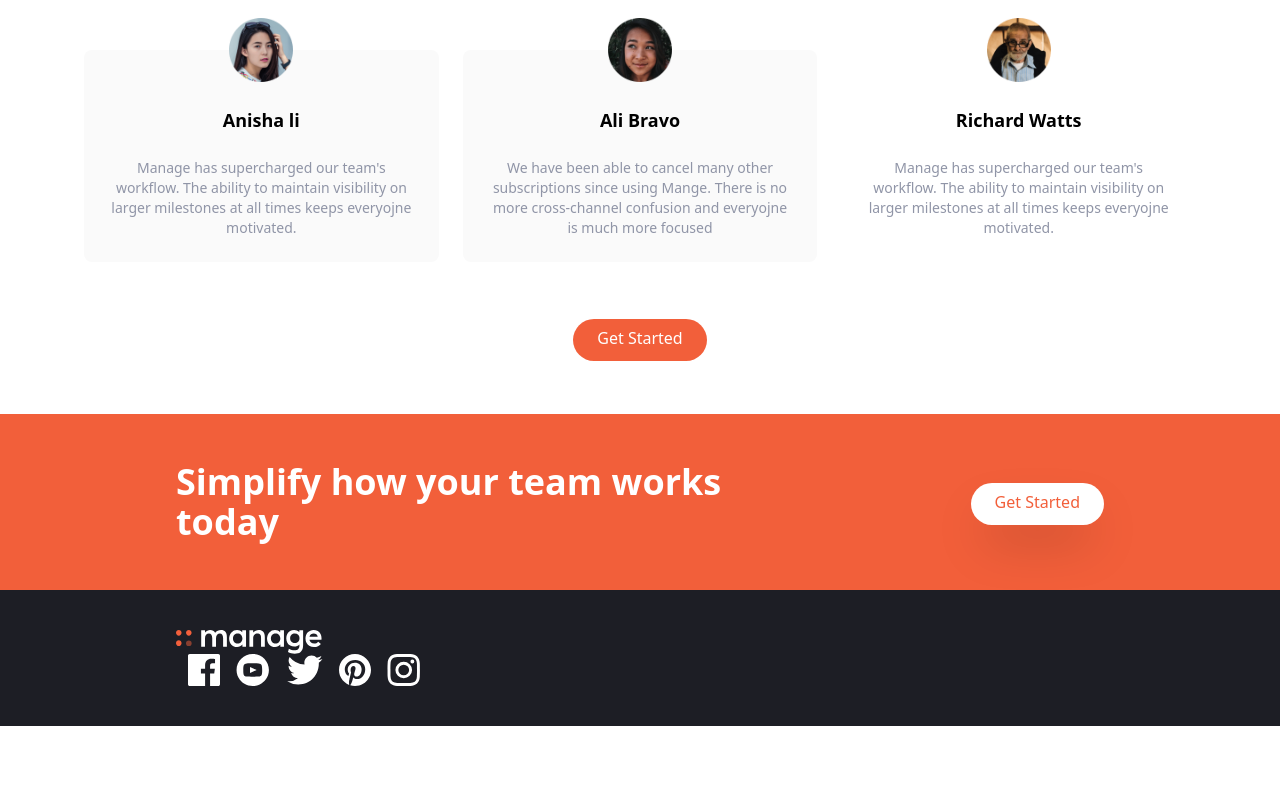
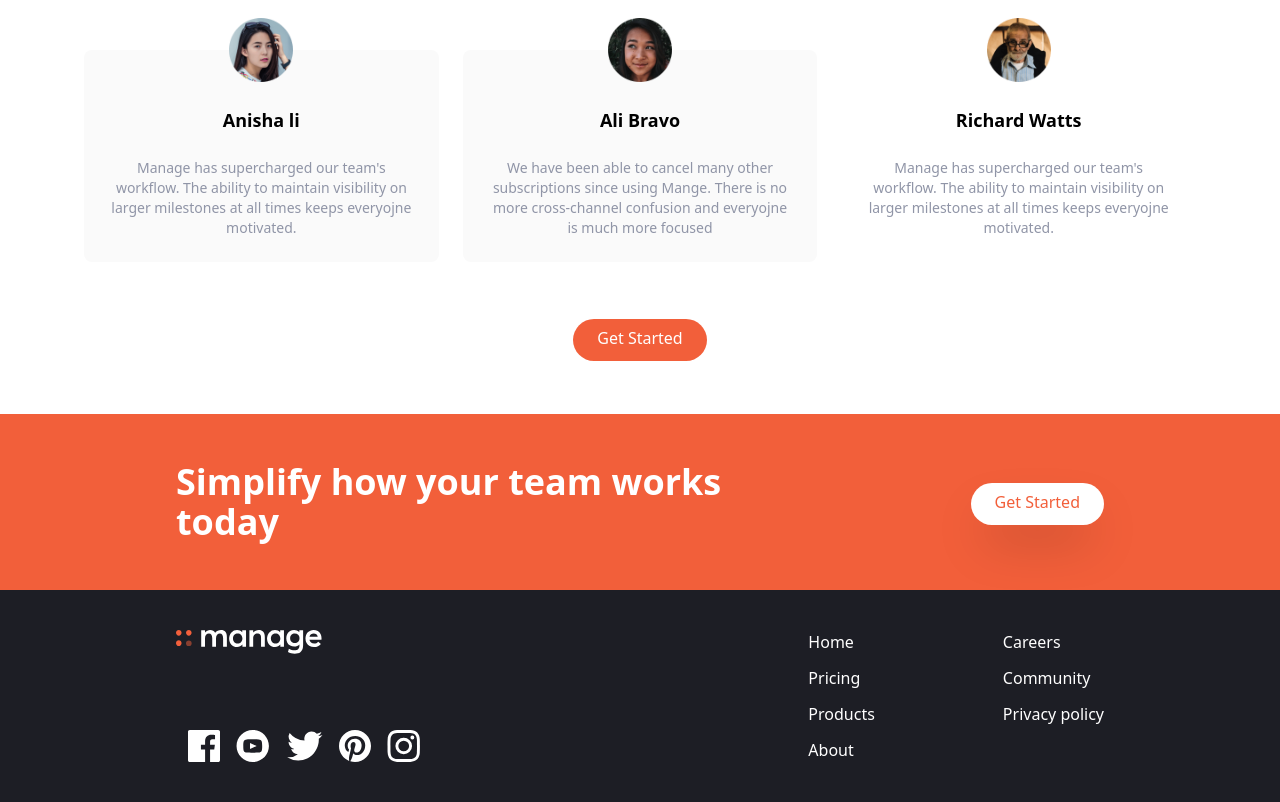
Before and after one commit to Complexlity/Manage-Landing-Page, a website: page index.html in a window 1280 px wide. Shown: the part 1354-2156 px from the top of the page. Before the commit the page ends 2080 px from the top, so only its background shows below. Drawn offline with Linux system fonts and the light colour scheme.

Commit message:
Add footer navigation menus

```diff
--- a/index.html
+++ b/index.html
@@ -327,6 +327,20 @@
           </a>
         </div>
       </div>
+         <!-- List Container  -->
+         <div class="flex justify-around space-x-32 md:space-x-10 mg:space-x-32">
+            <div class="flex flex-col space-y-3 text-white">
+                <a href="" class="hover:text-brightRed">Home</a>
+                <a href="" class="hover:text-brightRed">Pricing</a>
+                <a href="" class="hover:text-brightRed">Products</a>
+                <a href="" class="hover:text-brightRed">About</a>
+            </div>
+            <div class="flex flex-col space-y-3 text-white">
+                <a href="" class="hover:text-brightRed">Careers</a>
+                <a href="" class="hover:text-brightRed">Community</a>
+                <a href="" class="hover:text-brightRed">Privacy policy</a>
+            </div>
+        </div>
   </div>
   </footer>
 
```
Also changed, not shown: css/styles.css.
